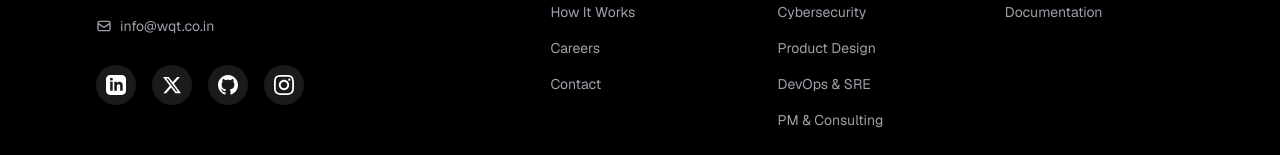
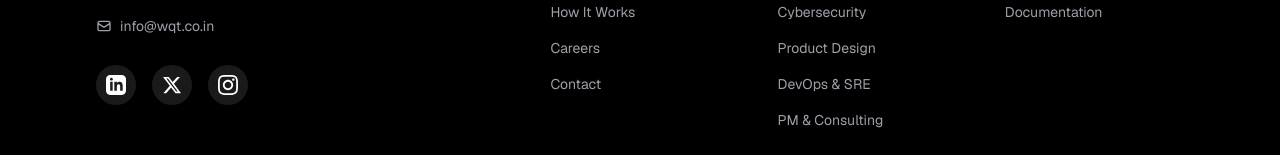
Before and after one commit to theshahidshaikh07/WQT, a Next.js app: page / in a window 1280 px wide. Shown: the part 6053-6208 px from the top of the page. Built offline with nearby package versions, Linux system fonts and the light colour scheme.

Commit message:
updated social links to footer

```diff
--- a/src/components/layout/SiteFooter.tsx
+++ b/src/components/layout/SiteFooter.tsx
@@ -27,7 +27,7 @@ const footerLinks = {
 const socialLinks = [
   {
     name: "LinkedIn",
-    href: "#",
+    href: "https://www.linkedin.com/company/wqt-technology-pvt-ltd/",
     icon: (
       <svg className="h-5 w-5" fill="currentColor" viewBox="0 0 24 24">
         <path d="M19 0h-14c-2.761 0-5 2.239-5 5v14c0 2.761 2.239 5 5 5h14c2.762 0 5-2.239 5-5v-14c0-2.761-2.238-5-5-5zm-11 19h-3v-11h3v11zm-1.5-12.268c-.966 0-1.75-.79-1.75-1.764s.784-1.764 1.75-1.764 1.75.79 1.75 1.764-.783 1.764-1.75 1.764zm13.5 12.268h-3v-5.604c0-3.368-4-3.113-4 0v5.604h-3v-11h3v1.765c1.396-2.586 7-2.777 7 2.476v6.759z" />
@@ -35,8 +35,8 @@ const socialLinks = [
     ),
   },
   {
-    name: "Twitter",
-    href: "#",
+    name: "X",
+    href: "https://x.com/WQTalent",
     icon: (
       <svg className="h-5 w-5" fill="currentColor" viewBox="0 0 24 24">
         <path d="M18.244 2.25h3.308l-7.227 8.26 8.502 11.24H16.17l-5.214-6.817L4.99 21.75H1.68l7.73-8.835L1.254 2.25H8.08l4.713 6.231zm-1.161 17.52h1.833L7.084 4.126H5.117z" />
@@ -44,17 +44,8 @@ const socialLinks = [
     ),
   },
   {
-    name: "GitHub",
-    href: "#",
-    icon: (
-      <svg className="h-5 w-5" fill="currentColor" viewBox="0 0 24 24">
-        <path d="M12 0c-6.626 0-12 5.373-12 12 0 5.302 3.438 9.8 8.207 11.387.599.111.793-.261.793-.577v-2.234c-3.338.726-4.033-1.416-4.033-1.416-.546-1.387-1.333-1.756-1.333-1.756-1.089-.745.083-.729.083-.729 1.205.084 1.839 1.237 1.839 1.237 1.07 1.834 2.807 1.304 3.492.997.107-.775.418-1.305.762-1.604-2.665-.305-5.467-1.334-5.467-5.931 0-1.311.469-2.381 1.236-3.221-.124-.303-.535-1.524.117-3.176 0 0 1.008-.322 3.301 1.23.957-.266 1.983-.399 3.003-.404 1.02.005 2.047.138 3.006.404 2.291-1.552 3.297-1.23 3.297-1.23.653 1.653.242 2.874.118 3.176.77.84 1.235 1.911 1.235 3.221 0 4.609-2.807 5.624-5.479 5.921.43.372.823 1.102.823 2.222v3.293c0 .319.192.694.801.576 4.765-1.589 8.199-6.086 8.199-11.386 0-6.627-5.373-12-12-12z" />
-      </svg>
-    ),
-  },
-  {
     name: "Instagram",
-    href: "#",
+    href: "https://www.instagram.com/wqt.co.in/",
     icon: (
       <svg className="h-5 w-5" fill="currentColor" viewBox="0 0 24 24">
         <path d="M12 2.163c3.204 0 3.584.012 4.85.07 3.252.148 4.771 1.691 4.919 4.919.058 1.265.069 1.645.069 4.849 0 3.205-.012 3.584-.069 4.849-.149 3.225-1.664 4.771-4.919 4.919-1.266.058-1.644.07-4.85.07-3.204 0-3.584-.012-4.849-.07-3.26-.149-4.771-1.699-4.919-4.92-.058-1.265-.07-1.644-.07-4.849 0-3.204.013-3.583.07-4.849.149-3.227 1.664-4.771 4.919-4.919 1.266-.057 1.645-.069 4.849-.069zm0-2.163c-3.259 0-3.667.014-4.947.072-4.358.2-6.78 2.618-6.98 6.98-.059 1.281-.073 1.689-.073 4.948 0 3.259.014 3.668.072 4.948.2 4.358 2.618 6.78 6.98 6.98 1.281.058 1.689.072 4.948.072 3.259 0 3.668-.014 4.948-.072 4.354-.2 6.782-2.618 6.979-6.98.059-1.28.073-1.689.073-4.948 0-3.259-.014-3.667-.072-4.947-.196-4.354-2.617-6.78-6.979-6.98-1.281-.059-1.69-.073-4.949-.073zm0 5.838c-3.403 0-6.162 2.759-6.162 6.162s2.759 6.163 6.162 6.163 6.162-2.759 6.162-6.163c0-3.403-2.759-6.162-6.162-6.162zm0 10.162c-2.209 0-4-1.79-4-4 0-2.209 1.791-4 4-4s4 1.791 4 4c0 2.21-1.791 4-4 4zm6.406-11.845c-.796 0-1.441.645-1.441 1.44s.645 1.44 1.441 1.44c.795 0 1.439-.645 1.439-1.44s-.644-1.44-1.439-1.44z" />
```
